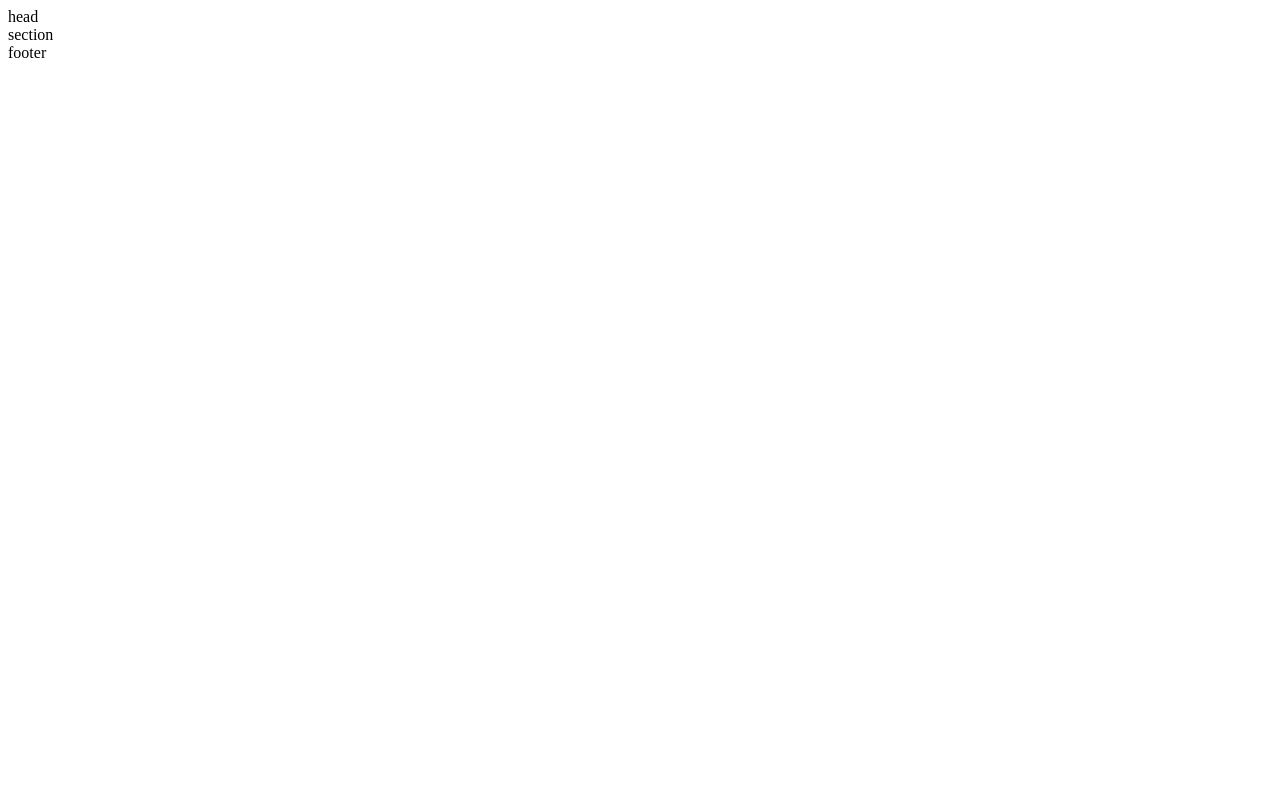
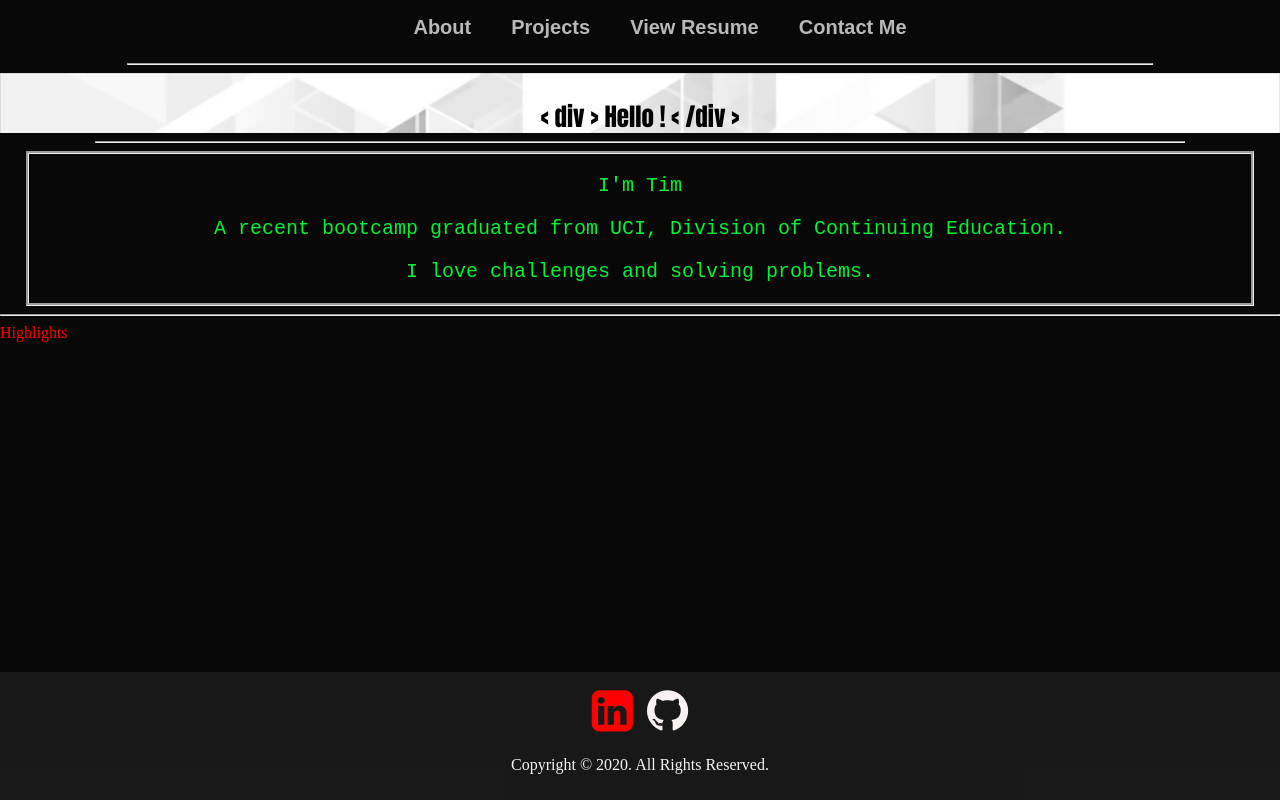
Before and after one commit to liemnguyen0111/Portfolio, a website: page public/index.html in a window 1280 px wide. Drawn offline with Linux system fonts and the light colour scheme.

Commit message:
In progress

```diff
--- /dev/null
+++ b/public/assets/style/index.css
@@ -0,0 +1,120 @@
+body
+{
+    position: relative;
+    height: 100vh;
+    margin : 0;
+    background-color: rgb(8, 8, 8);
+}
+
+.container
+{
+    position: relative;
+    display: flex;
+    flex-direction: column;
+    height: 100%;
+}
+
+.nav
+{
+    align-self: center;
+}
+.nav > ul
+{
+    display: flex;
+    list-style: none;
+    align-self: center;
+}
+
+.nav li a
+{
+    margin: 10px;
+    padding : 10px;
+    text-decoration: none;
+    color: rgba(252, 252, 252, 0.726);
+    font-family: sans-serif;
+    font-size: 20px;
+    font-weight: bold;
+    transition-duration: .2s;
+}
+
+.nav li a:hover
+{
+   background-color: rgba(31, 42, 65, 0.712);
+   margin: 12px;
+   padding : 12px;
+   font-size: 18px;
+   border-radius: 30px;
+}
+
+.jumbotron
+{
+    height: 60px;
+    background-image: url('./1.png');
+    background-repeat: no-repeat;
+    background-size: cover ;
+    background-color: #fff;
+}
+
+.jumbotron > p
+{
+    text-align: center;
+    font-family: Impact, Haettenschweiler, 'Arial Narrow Bold', sans-serif;
+    font-size: 25px;
+    /* font-weight: bold; */
+}
+
+.section
+{
+    flex : 1;
+
+}
+
+.box
+{
+    border-style: groove;
+    margin: 0% 2% 0% 2%
+}
+
+.section p
+{
+    color: rgb(2, 241, 54);
+    font-family: monospace;
+    margin-left: 5.5%;
+    margin-right: 5.5%;
+    font-size: 20px;
+    display: block;
+    text-align: center;
+}
+
+.footer
+{
+    color: rgb(245, 245, 245);
+    background-color: rgba(61, 60, 60, 0.329);
+    font-family: serif;
+    min-height: 100px;
+    text-align: center;
+    padding: 10px;
+}
+
+.footer i
+{
+   /* display: flex; */
+   /* position: relative; */
+   /* flex-direction: row; */
+   margin : 5px
+}
+
+.footer i:hover
+{
+    cursor: pointer;
+}
+
+.hr
+{
+    width: 80%;
+}
+
+.hr1
+{
+    width: 85%;
+}
--- a/public/index.html
+++ b/public/index.html
@@ -3,14 +3,51 @@
 <head>
     <meta charset="UTF-8">
     <meta name="viewport" content="width=device-width, initial-scale=1.0">
+    <link rel="stylesheet" href="https://cdnjs.cloudflare.com/ajax/libs/font-awesome/4.7.0/css/font-awesome.min.css">
+    <link rel="stylesheet" href="./assets/style/index.css">
     <title>Tim Portfolio</title>
 </head>
 <body>
+    <div class="bg"></div>
+    <div class="container">
+        <nav class="nav">
+            <ul>
+                <li><a href="#">About</a></li>
+                <li><a href="#">Projects</a></li>
+                <li><a href="#">View Resume</a></li>
+                <li><a href="#">Contact Me</a></li>
+            </ul>
+        </nav>
+        <hr class="hr">
 
-    <div class="container">
-        <header class="head">head</header>
-        <section class="section">section</section>
-        <footer class="footer">footer</footer>
+        <div class="jumbotron">
+            <p> < div > Hello ! < /div >  </p>
+        </div>
+
+        <hr class="hr1">
+        <section class="section">
+            <div class='box'>
+                <p>I'm Tim</p>
+                <p>A recent bootcamp graduated from UCI, Division of Continuing Education.</p>
+
+                <p>I love challenges and solving problems.</p>
+                <!-- <p>Code is my passion, I love to create tools and impove things to make our's daily uses in technology more efficient and easier</p> -->
+            </div>
+
+            <hr>
+            <div style='color:red'>Highlights</div>
+        </section>
+
+
+        <footer class="footer">
+
+              <a href="https://www.linkedin.com/in/liem-nguyen-588ba1114/" target="_blank"><i class="fa fa-linkedin-square" style="font-size:48px;color:red" ></i></a>
+              <a href="https://github.com/liemnguyen0111" target="_blank"><i class="fa fa-github" style="font-size:48px;color:rgb(247, 241, 241)"></i></a>
+
+            <p>Copyright © 2020. All Rights Reserved.</p>
+        </footer>
     </div>
+
+    <script src="./assets/script/index.js"></script>
 </body>
 </html>
```
Also changed, not shown: server.js (+11 -0 lines), public/assets/script/index.js (added), public/assets/style/1.png (added), public/assets/style/dbeclipse.png (added), public/assets/style/material-design-color-geometriia-linii-chernyi-sinii-belyi.jpg (added), public/assets/style/thumb-350-3031.png (added), 1 other file.
